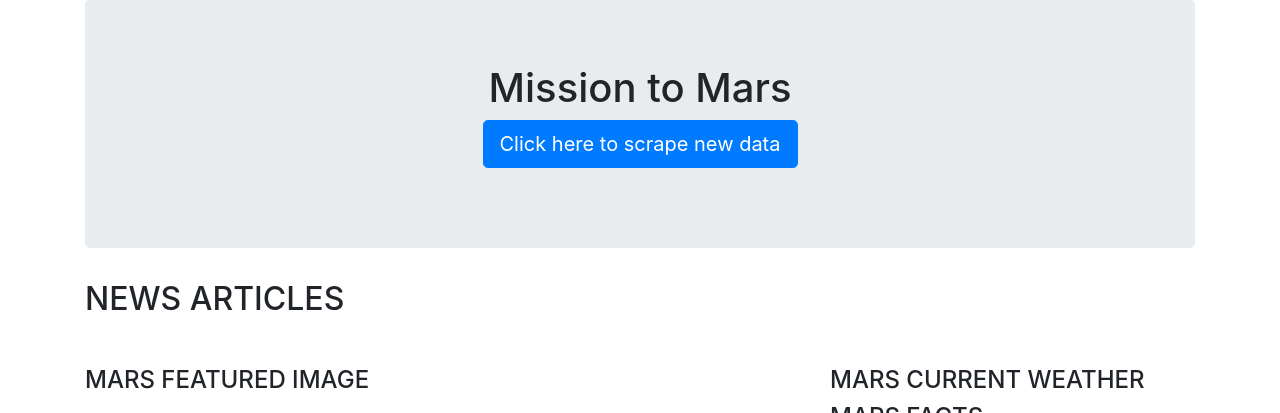
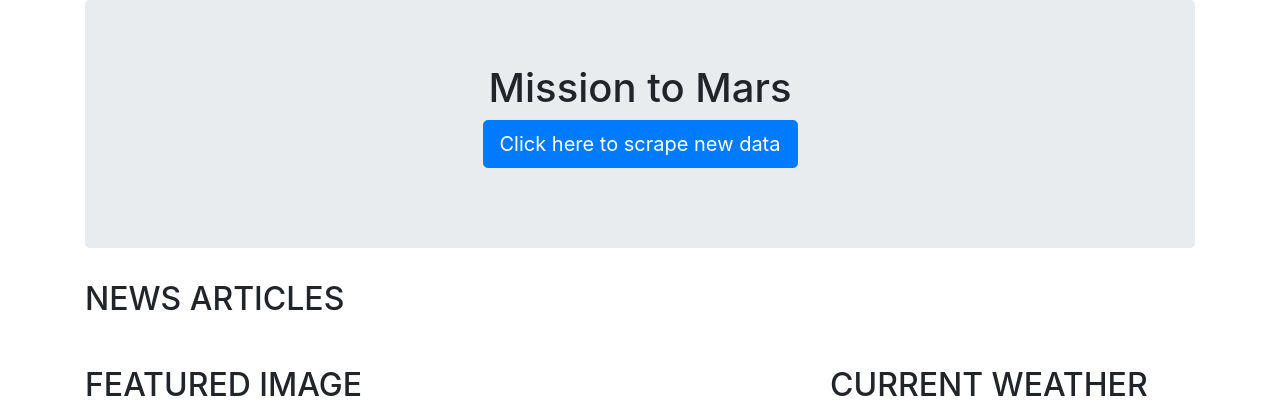
Before and after one commit to lrondi/Scraping-homework, a Flask app: template templates/index.html in a window 1280 px wide. Shown: the top 413 px of the page. Run offline with Flask 2, Linux system fonts and the light colour scheme; the template is opened without the code that fills it, so the values that code supplies are empty; some libraries are stand-ins or nearby versions.

Commit message:
Update index.html

```diff
--- a/templates/index.html
+++ b/templates/index.html
@@ -30,19 +30,19 @@
 
     <div class="row">
       <div class="col-md-8">
-        <h4>MARS FEATURED IMAGE</h4>
+        <h2>FEATURED IMAGE</h2>
         <br>
         <img src={{ mars_data.image }} height=700px width=700px >
       </div>
       <div class="col-md-4">
           <div class="row">
-            <h4>MARS CURRENT WEATHER</h4>
+            <h2>CURRENT WEATHER</h2>
             <br>
              <p> {{ mars_data.weather }}</p>
           </div>
           <div class='row'>
             <div>
-              <h4>MARS FACTS</h4>
+              <h2>MARS FACTS</h2>
             </div>
             <table border="1" class="dataframe">
                 <thead> <tr style="text-align: right;">     <th>0</th>     <th>1</th>   </tr> </thead>
@@ -82,7 +82,7 @@
 
     <div class="row">
       <div class="col-md-12" align="center">
-        <h1>MARS HEMISPHERES</h1>
+        <h2>MARS HEMISPHERES</h2>
 
     </div>
 
```
